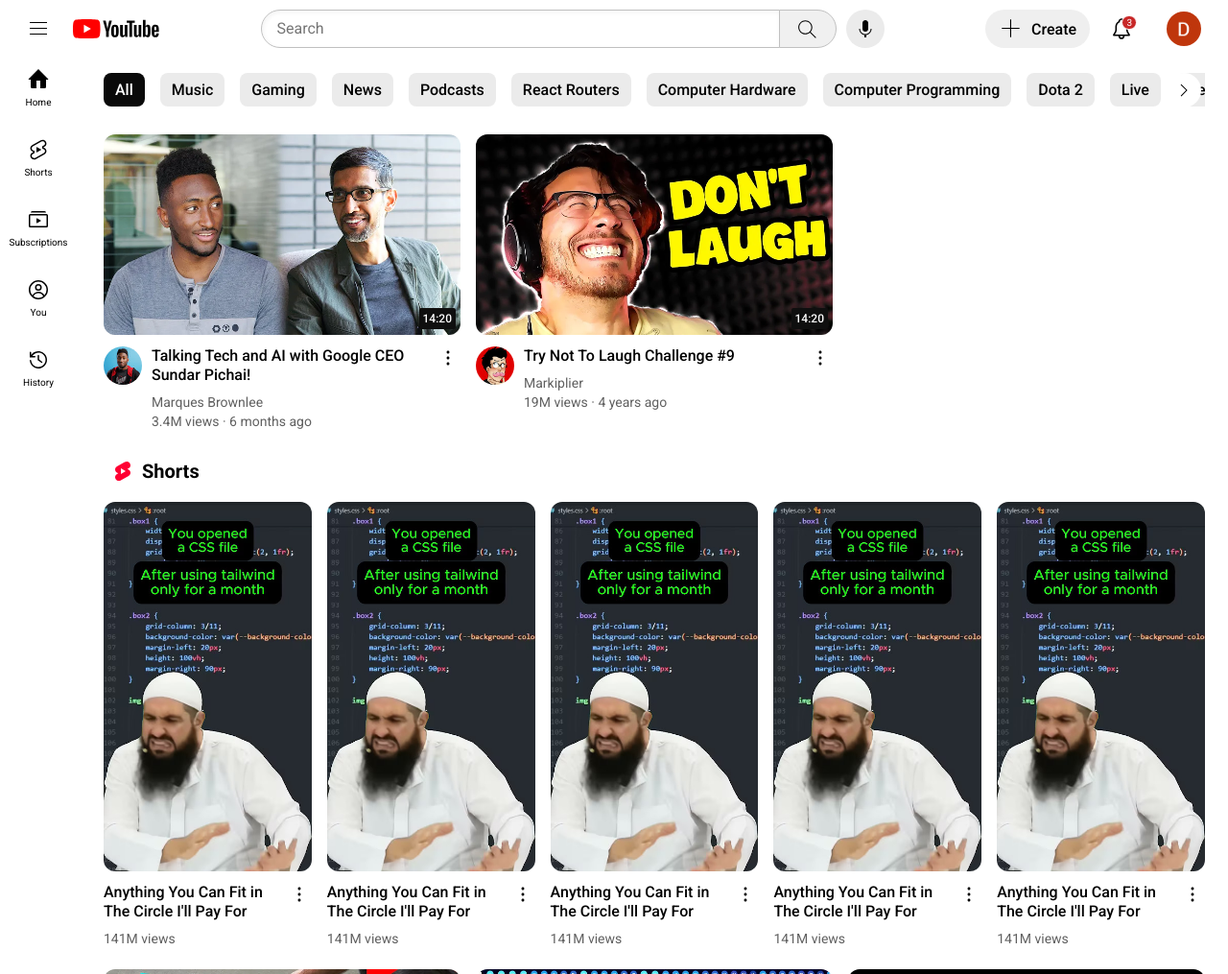
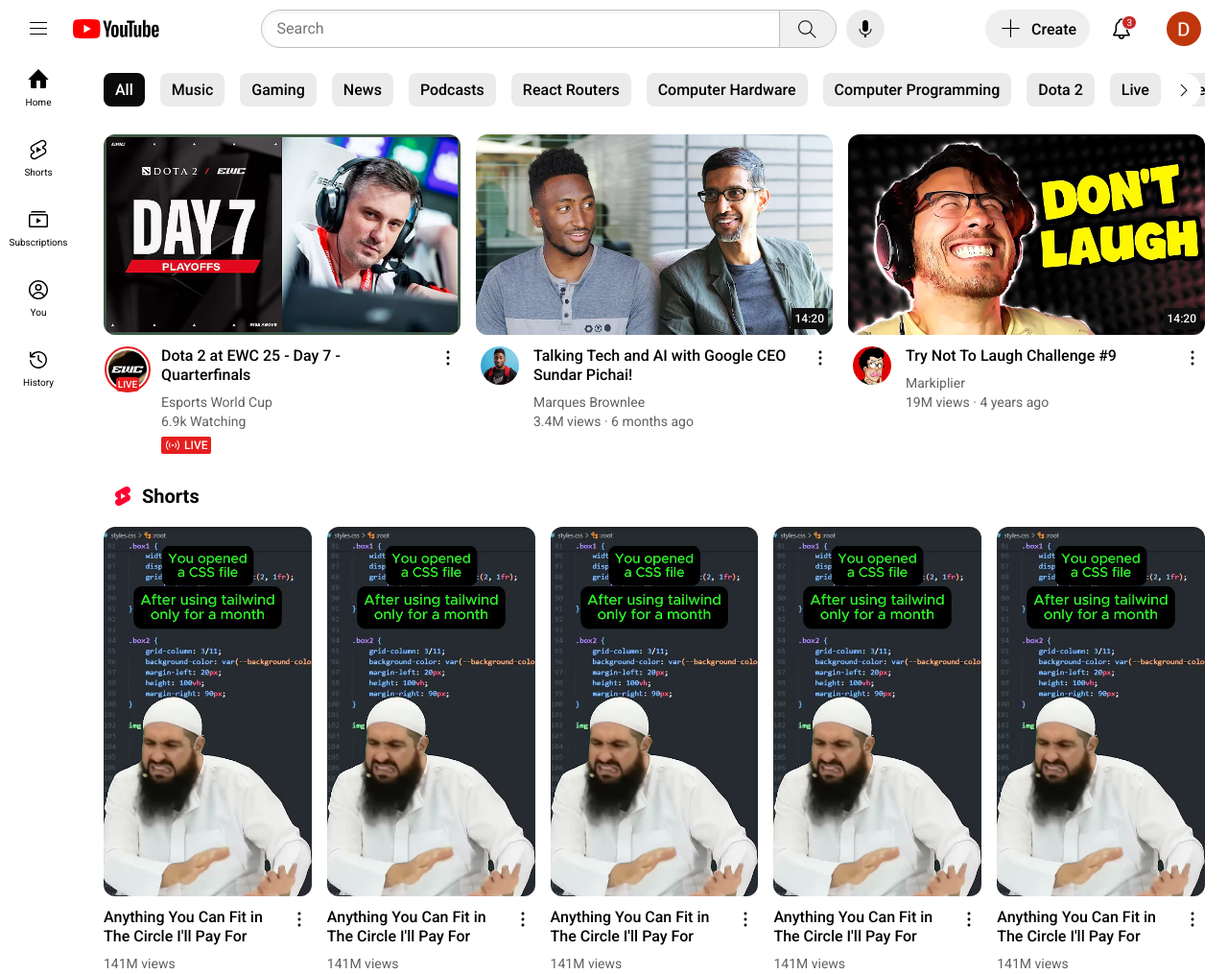
Before and after one commit to Dwyte/youtube-homepage-clone, a plain HTML site: page index.html in a window 1280 px wide. Shown: the top 1015 px of the page at 96% size. Drawn offline with Linux system fonts and the light colour scheme.

Commit message:
Added an example for a Livestream video preview

```diff
--- a/index.html
+++ b/index.html
@@ -128,6 +128,40 @@
     </div>
 
     <div class="video-grid">
+      <div class="video-preview">
+        <div class="thumbnail-row">
+          <a href="https://www.youtube.com/watch?v=n2RNcPRtAiY">
+            <img class="thumbnail" src="thumnails/live-thumbnail-1.jpg" />
+          </a>
+        </div>
+        <div class="video-info-grid">
+          <div class="channel-picture">
+            <img class="profile-picture live-profile-picture" src="channels/live-channel-1.jpg" />
+            <div class="profile-picture-live-tooltip">LIVE</div>
+          </div>
+          <div class="video-info">
+            <p class="video-title">
+            Dota 2 at EWC 25 - Day 7 - Quarterfinals
+            </p>
+            <p class="video-author">Esports World Cup</p>
+            <p class="video-stats">6.9k Watching</p>
+            <div class="live-indicator">
+              <img class="live-logo" src="icons/live-indicator.svg" alt="live logo">
+              <p>
+                LIVE
+              </p>
+            </div>
+          </div>
+          <div>
+            <img
+              class="video-options"
+              src="icons/three-dots.svg"
+              alt="video options"
+            />
+          </div>
+        </div>
+      </div>
+
       <div class="video-preview">
         <div class="thumbnail-row">
           <a href="https://www.youtube.com/watch?v=n2RNcPRtAiY">
--- a/styles/videos.css
+++ b/styles/videos.css
@@ -6,6 +6,7 @@
 .video-info-grid {
   display: grid;
   grid-template-columns: 50px 1fr 25px;
+  grid-column-gap: 10px;
 }
 
 .video-title {
@@ -17,8 +18,14 @@
 }
 
 .profile-picture {
+  height: 40px;
   width: 40px;
   border-radius: 25px;
+}
+
+.live-profile-picture {
+  padding: 2px;
+  border: 2px solid rgb(230, 30, 30);
 }
 
 .thumbnail-row {
@@ -27,7 +34,7 @@
 }
 
 .video-duration {
-  position:absolute;
+  position: absolute;
   bottom: 6px;
   right: 5px;
   font-family: Roboto, "Arial";
@@ -60,6 +67,44 @@
   cursor: pointer;
 }
 
+.profile-picture-live-tooltip {
+  color: white;
+  background-color: rgb(230, 30, 30);
+  position: absolute;
+  top: 32px;
+  font-family: Roboto, "Arial";
+  font-size: 10px;
+  padding: 2px;
+  border-radius: 4px;
+  font-weight: 500;
+}
+
+.channel-picture {
+  display: flex;
+  justify-content: center;
+  position: relative;
+  flex-direction: row;
+}
+
+.live-indicator {
+  margin-top: 8px;
+  padding: 1px 4px;
+  background-color: rgb(230, 30, 30);
+  width: max-content;
+  border-radius: 2px;
+  font-weight: 500;
+  display: flex;
+  align-items: center;
+  font-family: Roboto, "Arial";
+  color: white;
+  font-size: 12px;
+}
+
+.live-logo {
+  filter: invert(1);
+  margin-right: 4px;
+}
+
 @media (max-width: 800px) {
   .video-grid {
     grid-template-columns: 1fr 1fr;
```
